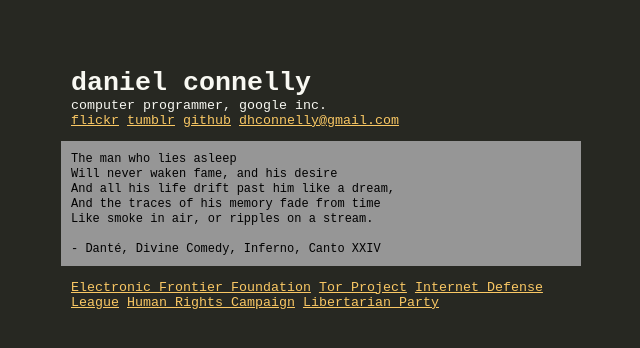
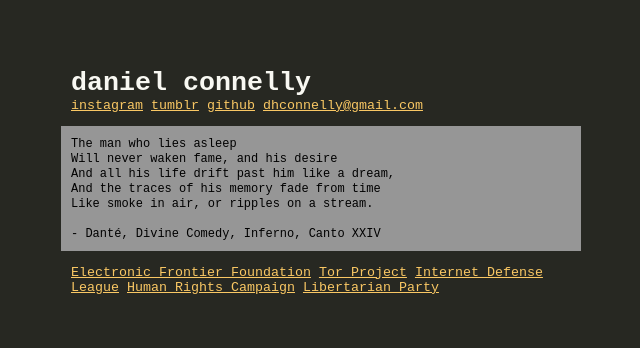
Before and after one commit to dhconnelly/dhconnelly.github.io, a Jekyll site: the page built from index.html, in a window 1280 px wide. Shown: the top 348 px of the page, without its empty margins (319-959 px from the left). Built offline with Jekyll 4.4.1, drawn with Linux system fonts in a browser that asks for light colours; some web fonts are replaced.

Commit message:
Update index.html

```diff
--- a/index.html
+++ b/index.html
@@ -5,11 +5,10 @@
 
 <header>
   <h1>daniel connelly</h1>
-  <summary>computer programmer, google inc.</summary>
-    <a href="http://flickr.com/photos/vrikok">flickr</a>
-    <a href="http://ascenicworldwhere.tumblr.com">tumblr</a>
-    <a href="http://github.com/dhconnelly">github</a>
-    <a href="mailto:dhconnelly@gmail.com">dhconnelly@gmail.com</a>
+  <a href="http://instagram.com/vrikok">instagram</a>
+  <a href="http://ascenicworldwhere.tumblr.com">tumblr</a>
+  <a href="http://github.com/dhconnelly">github</a>
+  <a href="mailto:dhconnelly@gmail.com">dhconnelly@gmail.com</a>
 </header>
 
 <section class="main-section" id="quote">
```
